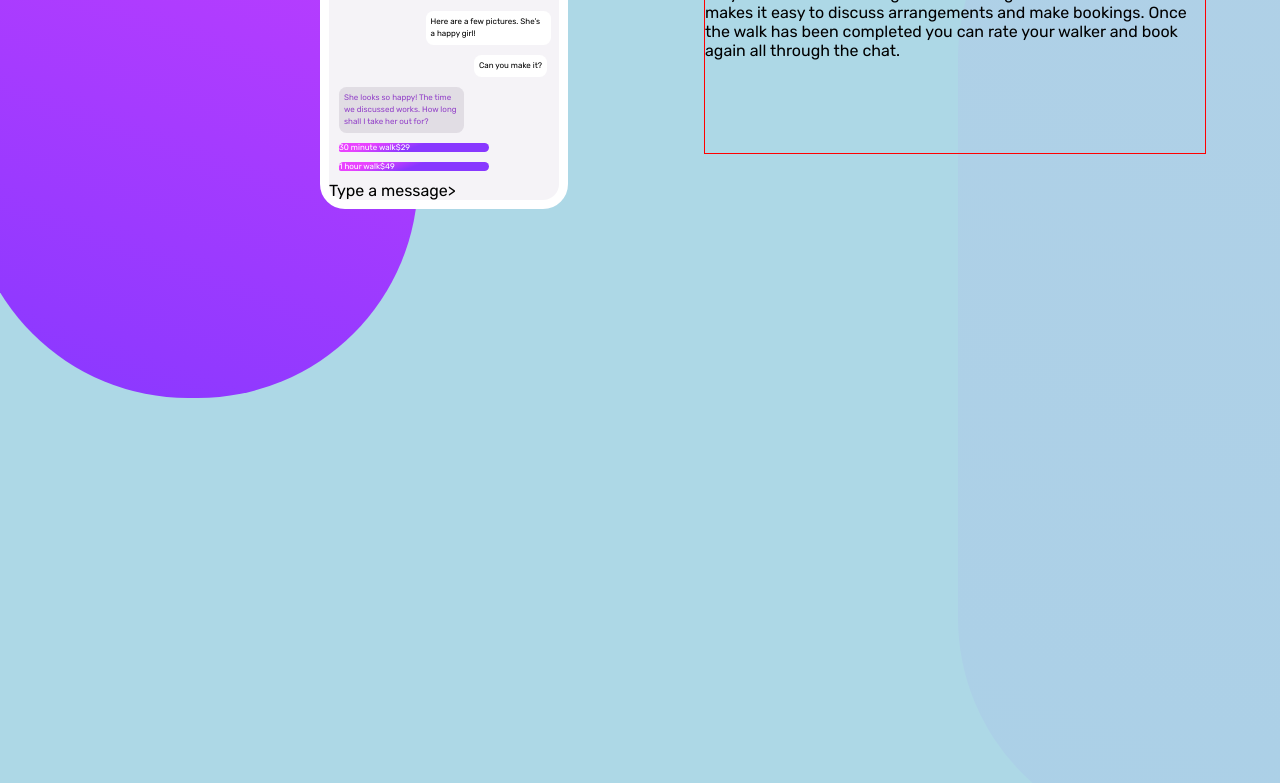
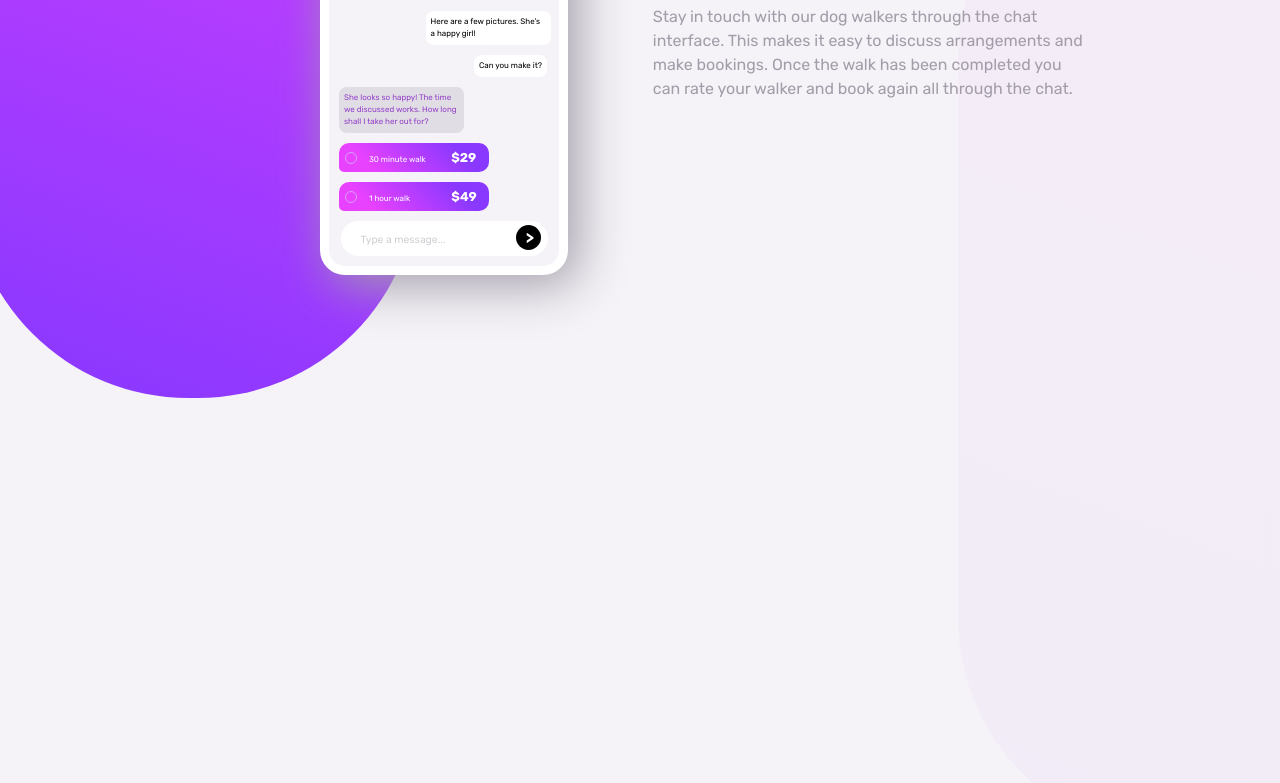
Before and after one commit to SJellen/chat-app, a plain HTML site: page index.html in a window 1280 px wide. Shown: the part 290-1073 px from the top of the page. Drawn offline with Linux system fonts and the light colour scheme.

Commit message:
working on MQ's

```diff
--- a/index.html
+++ b/index.html
@@ -48,11 +48,11 @@
         </div>
 
         <div class="price-box" id="price-box2">
-          <span class="circle"></span><span class="time-walk" id="time-walk1">1 hour walk</span><span class="price" id="price1">$49</span>
+          <span class="circle"></span><span class="time-walk" id="time-walk1">1 hour walk</span><span class="price" id="price2">$49</span>
         </div>
     </div>
 
-    <div class="search-bar"><span class="placeholder">Type a message</span><span class="circle"></span>></div>
+    <div class="search-bar"><span class="placeholder">Type a message...</span><span class="round"></span><span class="right-arrow">></span></div>
 
 
 
--- a/style.sass
+++ b/style.sass
@@ -15,14 +15,21 @@ $lightGrayishViolet: hsl(270, 20%, 96%)
 $veryDarkDesaturatedViolet: hsl(271, 36%, 24%)
 $veryLightMagenta: hsl(289, 100%, 72%)
 
+
+
 body
     font-size: 16px
     font-family: 'Rubik', sans-serif
     max-width: 1440px
     margin: 0 auto
-    background-color: lightblue
+    background-color: $lightGrayishViolet
     height: 100vh
     overflow: hidden
+    @media screen and (max-width: 700px)
+        overflow-y: scroll
+        overflow-x: hidden
+
+
 
 
 .left-background
@@ -35,6 +42,10 @@ body
     border-radius: 220px
     margin-top: -19.5rem
     margin-left: -2rem
+    @media screen and (max-width: 1100px)
+        margin-left: -10rem
+    @media screen and (max-width: 700px)
+        margin-top: -95%
 
 .right-background
     position: absolute
@@ -46,7 +57,9 @@ body
     border-radius: 220px
     margin-top: 10%
     right: -10%
-    opacity: .05
+    opacity: .035
+    @media screen and (max-width: 700px)
+        display: none
 
 .phone
     background-color: $lightGrayishViolet
@@ -57,6 +70,11 @@ body
     margin-top: 5rem
     border-radius: 25px;
     border: 9px solid $white
+    box-shadow: 10px 10px 50px $darkGrayishViolet
+    @media screen and (max-width: 1100px)
+        margin-left: 10%
+    @media screen and (max-width: 700px)
+        margin-left: 27.5%
 
     .notch
         position: relative
@@ -154,22 +172,89 @@ body
 
     .price-box
         background: hsl(264, 100%, 61%)
-        background: linear-gradient(-200deg, hsl(293, 100%, 63%) 20%, hsl(264, 100%, 61%) 50%)
+        background: linear-gradient(45deg, hsl(293, 100%, 63%) 20%, hsl(264, 100%, 61%) 80%)
         width: 150px
         margin: 10px
         color: $white
         font-size: .5rem
+        border-radius: 10px
+        border-bottom-left-radius: 5px
+        padding: 7px 0
+        .circle
+            z-index 2
+            position: absolute
+            height: 10px
+            width: 10px
+            border-radius: 50%
+            border: 1px solid $paleViolet
+            margin-left: 6px
+            margin-top: 2px
+        .time-walk
+            margin-left: 30px
+            font-weight: 300
+        .price
+            font-size: .80rem
+            font-weight: 700
+            min-height: 30px
+        #price1
+            margin-left: 17%
+        #price2
+            margin-left: 27.5%
+
+    .search-bar
+        background-color: $white
+        width: 90%
+        margin: 10px auto
+        height: 35px
         border-radius: 25px
-        border-bottom-left-radius: 10px
-
+    .placeholder
+        position: absolute
+        margin-top: 12.5px
+        font-size: .65rem
+        margin-left: 20px
+        color: hsla(270, 7%, 64%, .5)
+    .round
+        z-index: 5
+        position: absolute
+        background-color: black
+        height: 25px
+        width: 25px
+        margin-left: 76.5%
+        margin-top: 4px
+        border-radius: 50%
+    .right-arrow
+        z-index: 7
+        position: absolute
+        margin-top: 7px
+        margin-left: 80.5%
+        color: $white
+        font-weight: 700
 
 
 
 
 .word-box
-    width: 500px
+    width: 440px
     height: 250px
-    border: 1px solid red
-    margin-left: 55%
+    margin-left: 51%
     position: absolute
     margin-top: 15%
+    @media screen and (max-width: 950px)
+        width: 300px
+    @media screen and (max-width: 700px)
+        margin-left: 25%
+        margin-top: 100%
+        padding-bottom: 5rem
+    @media screen and (max-width: 600px)
+        padding-top: 20%
+    h1
+        color: $veryDarkDesaturatedViolet
+        font-weight: 500
+        font-size: 2.55rem
+        @media screen and (max-width: 950px)
+            font-size: 2.45rem
+    p
+        color: $darkGrayishViolet
+        line-height: 1.5
+        @media screen and (max-width: 950px)
+            text-align: center
```
Also changed, not shown: style.css, 1 other file.
